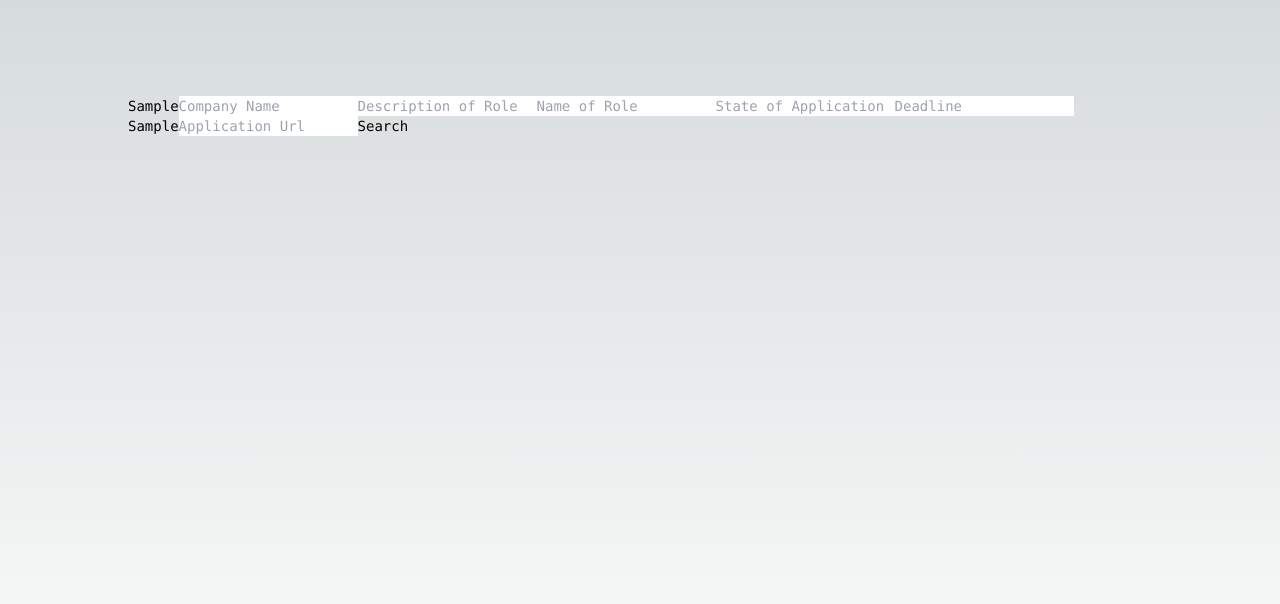
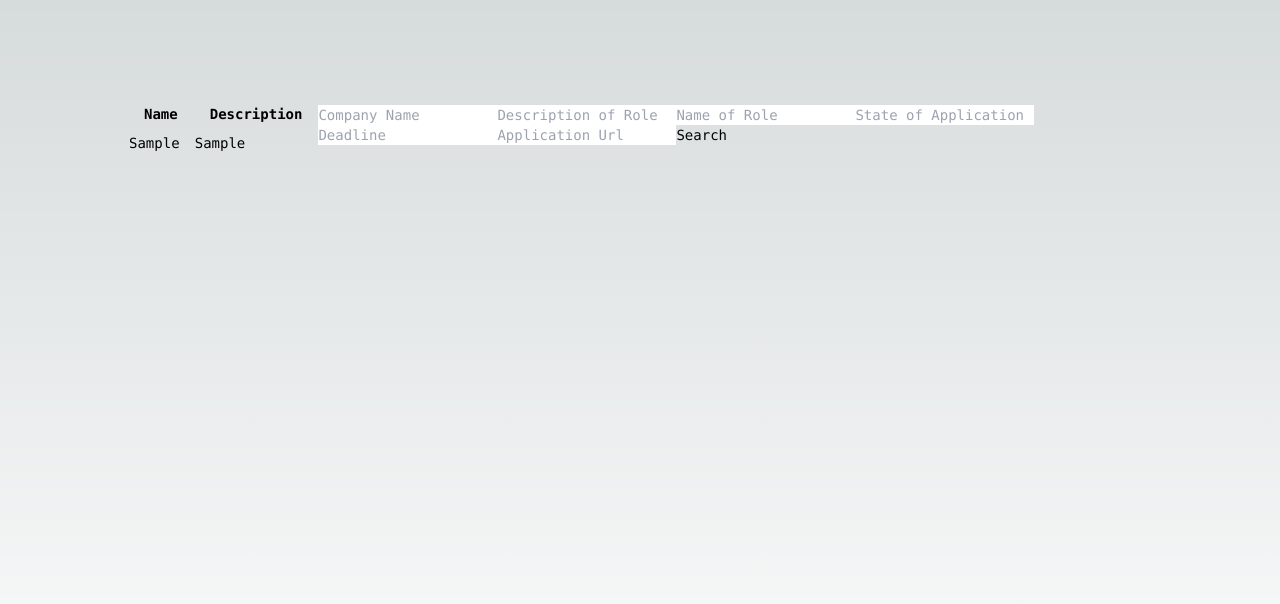
Before and after one commit to JaykumarPatel4802/track-app, a Next.js app: page / in a window 1280 px wide. Both pictures are taken after typing "Sample", "Sample", "Sample", "Sample", "Sample", "Sample" into the empty fields and a click on the button "Search". Shown: the top 604 px of the page. Built offline with nearby package versions, Linux system fonts and the light colour scheme.

Commit message:
fix duplicate keys bug

```diff
--- a/package.json
+++ b/package.json
@@ -19,6 +19,7 @@
     "postcss": "8.4.25",
     "react": "18.2.0",
     "react-dom": "18.2.0",
+    "react-uuid": "^2.0.0",
     "tailwindcss": "3.3.2",
     "typescript": "5.1.6"
   }
--- a/src/app/interfaces.tsx
+++ b/src/app/interfaces.tsx
@@ -6,4 +6,5 @@ export interface Application {
     state: String;
     deadline: String;
     url: String;
+    id: any;
 }
--- a/src/app/page.tsx
+++ b/src/app/page.tsx
@@ -12,6 +12,7 @@ import { initialData } from './context/DataReducer';
 import { useContext } from 'react';
 import { useApplicationContext } from './context/ApplicationContext';
 import { Application } from './interfaces';
+import uuid from 'react-uuid';
 
 export default function Home() {
 
@@ -26,7 +27,7 @@ export default function Home() {
   const [url, setUrl]: any = React.useState('')
 
   const CreateApplication = (name: String, description: String, role: String, state: String, deadline: String, url: String) => {
-    addApplication({name, description, role, state, deadline, url});
+    addApplication({name, description, role, state, deadline, url, id: uuid()});
     setName('')
     setDescription('')
     setRole('')
--- a/src/components/Applications.tsx
+++ b/src/components/Applications.tsx
@@ -10,32 +10,40 @@ const Applications = (props : any) => {
     console.log("Applications")
     console.log(applications)
 
-    const getApplicationsList = () => {
+    const ApplicationsList = () => {
         if (applications.length == 0) {
             return null;
         }
 
-        let applicationsList = applications.map((item: any) => {
-            console.log("getApplicationsList")
-            return <Application name={item.name} description={item.description} key={Date.now()} />
+        var applicationsList = applications.map((item: any) => {
+            // console.log("getApplicationsList")
+            return <Application name={item.name} description={item.description} key={item.id} />
         })
-        console.log(applicationsList);
+        // console.log(applicationsList);
         return applicationsList;
     }
 
     return (
-        <div>
-            {getApplicationsList()}
-        </div>
+        <table className='table-auto'>
+            <thead>
+                <tr>
+                    <th className='px-4 py-2'>Name</th>
+                    <th className='px-4 py-2'>Description</th>
+                </tr>
+            </thead>
+            <tbody>
+                {ApplicationsList()}
+            </tbody>
+        </table>
     );
 }
 
 const Application = (props: any) => {
     return (
-        <div>
-            <h1>{props.name}</h1>
-            <p>{props.description}</p>
-        </div>
+        <tr>
+            <td>{props.name}</td>
+            <td>{props.description}</td>
+        </tr>
     );
 }
 
```
Also changed, not shown: src/app/context/ApplicationContextProvider.tsx (line endings or trailing spaces), 1 other file (tests, documents, lock files or other folders).
